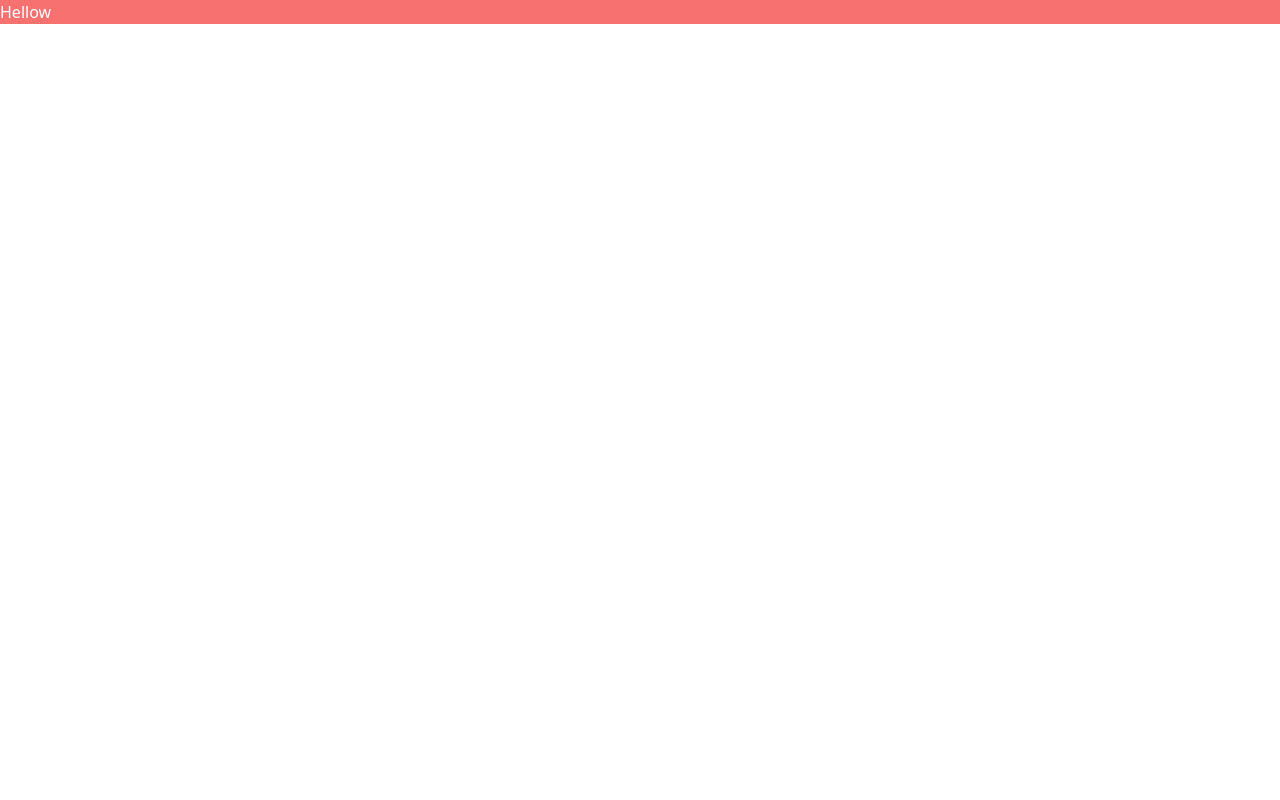
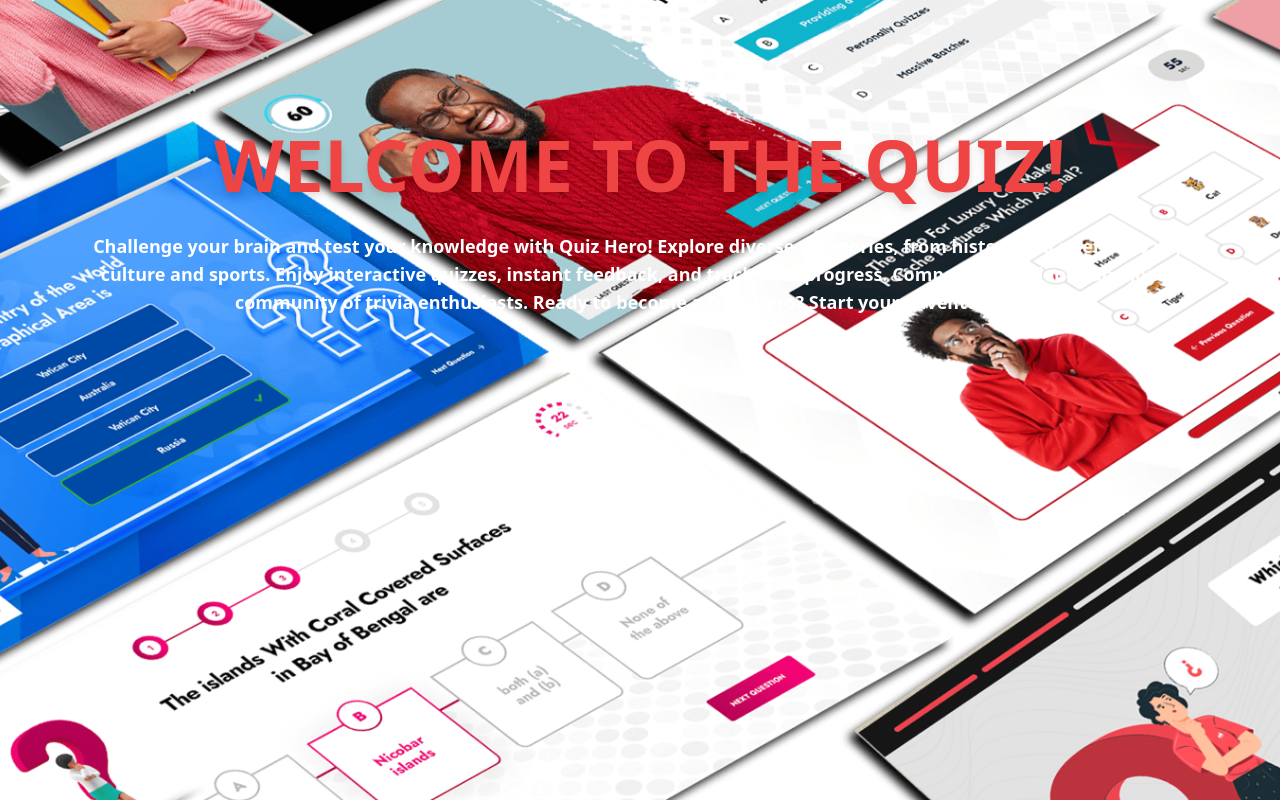
Before and after one commit to CodeSpec01/quiz, a website: page index.html in a window 1280 px wide. Drawn offline with Linux system fonts and the light colour scheme.

Commit message:
herobg1.0 (filter)

```diff
--- a/index.css
+++ b/index.css
@@ -1,3 +1,21 @@
 @tailwind base;
 @tailwind components;
 @tailwind utilities;
+
+.hero{
+    background-image: url('/public/hero-bg.png');
+    background-repeat: no-repeat;
+    background-size: cover;
+    background-position: center;
+}
+
+/* .hero::before{
+    content: "";
+    position: absolute;
+    top: 0;
+    left: 0;
+    width: 100%;
+    height: 100%;
+    background-color: rgba(0,0,255, 0.5);
+    z-index: 0;
+} */
--- a/index.html
+++ b/index.html
@@ -1,14 +1,29 @@
 <!DOCTYPE html>
 <html lang="en">
+
 <head>
     <meta charset="UTF-8">
     <meta name="viewport" content="width=device-width, initial-scale=1.0">
     <title>Document</title>
     <link rel="stylesheet" href="/src/output.css">
+    <link rel="stylesheet" href="index.css">
 </head>
+
 <body>
+    <div class="h-screen w-screen hero flex items-start justify-center relative">
+        <div class="text-center md:pt-32 relative z-10">
+            <h1 class="font-bold drop-shadow-lg text-4xl md:text-7xl text-red-500">WELCOME TO THE QUIZ!</h1>
+            <p class="px-16 md:mx-30 my-4 md:my-8 text-base md:text-lg text-white font-bold">
+                Challenge your brain and test your knowledge with Quiz Hero! Explore diverse categories, from history and
+                science to pop culture and sports. Enjoy interactive quizzes, instant feedback, and track your progress.
+                Compete with friends and join a community of trivia enthusiasts. Ready to become a Quiz Hero? Start your
+                adventure now!
+            </p>
+        </div>
+    </div>
 
-    <div class="bg-red-400 text-white">Hellow</div>
+
 
 </body>
+
 </html>
```
Also changed, not shown: src/output.css.
